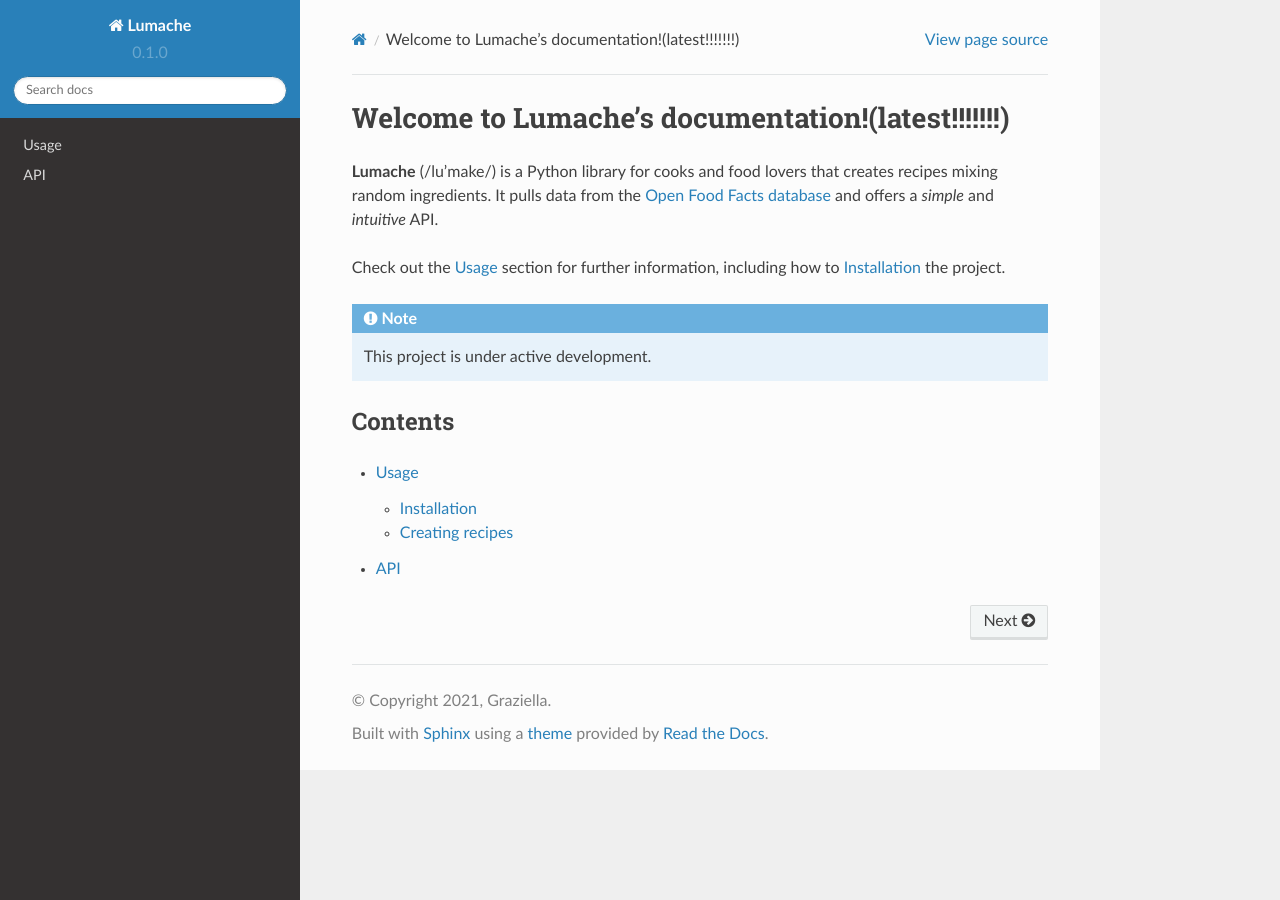
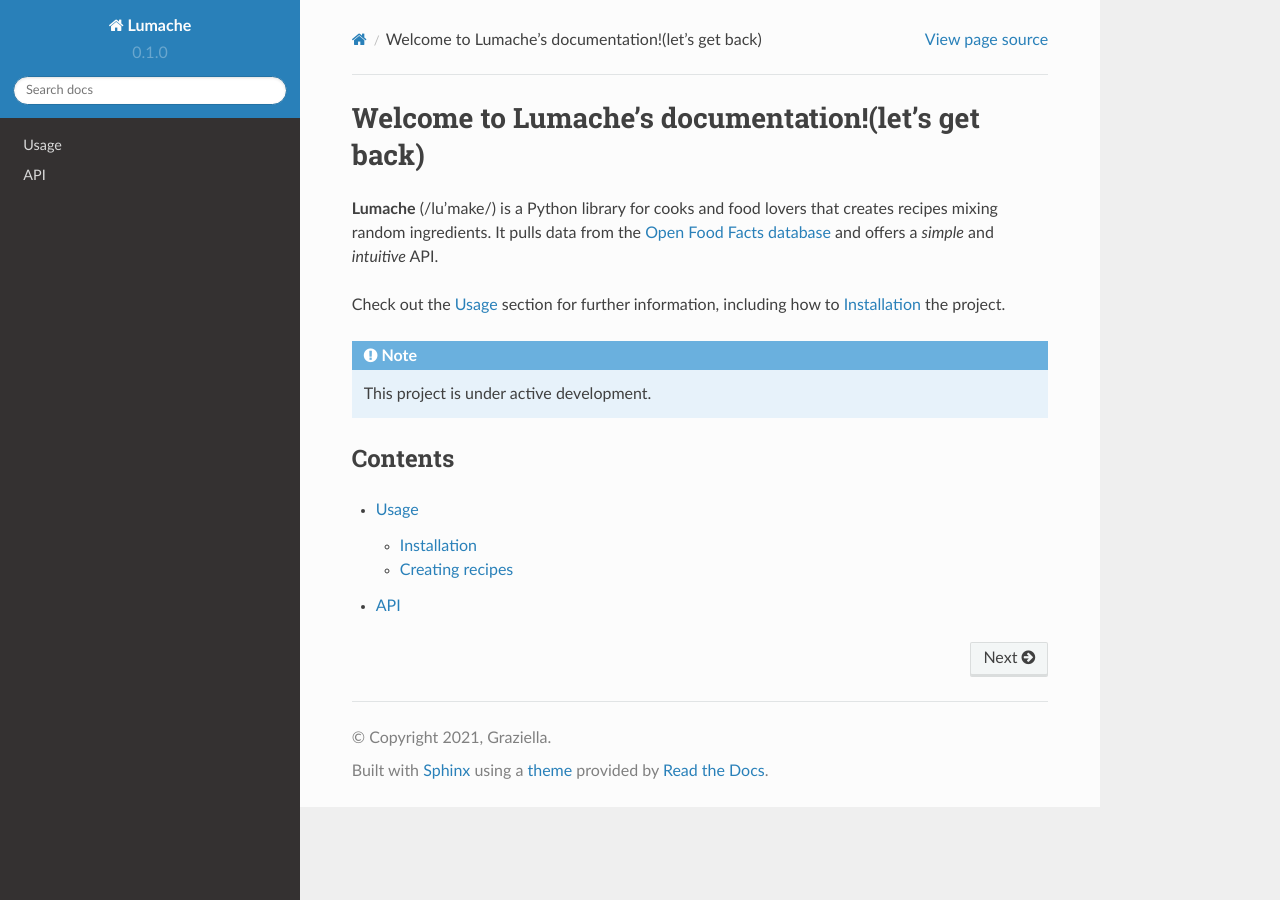
Before and after one commit to YuanyeChi/ReadthedocTest, a Sphinx documentation site: the page built from docs/source/index.rst, in a window 1280 px wide. Built offline with Sphinx 7.4.7 and the Read the Docs theme 2.0.0, drawn with Linux system fonts in a browser that asks for light colours.

Commit message:
test webhooks

```diff
--- a/docs/source/index.rst
+++ b/docs/source/index.rst
@@ -1,4 +1,4 @@
-Welcome to Lumache's documentation!(latest!!!!!!!)
+Welcome to Lumache's documentation!(let's get back)
 ===================================
 
 **Lumache** (/lu'make/) is a Python library for cooks and food lovers
```
